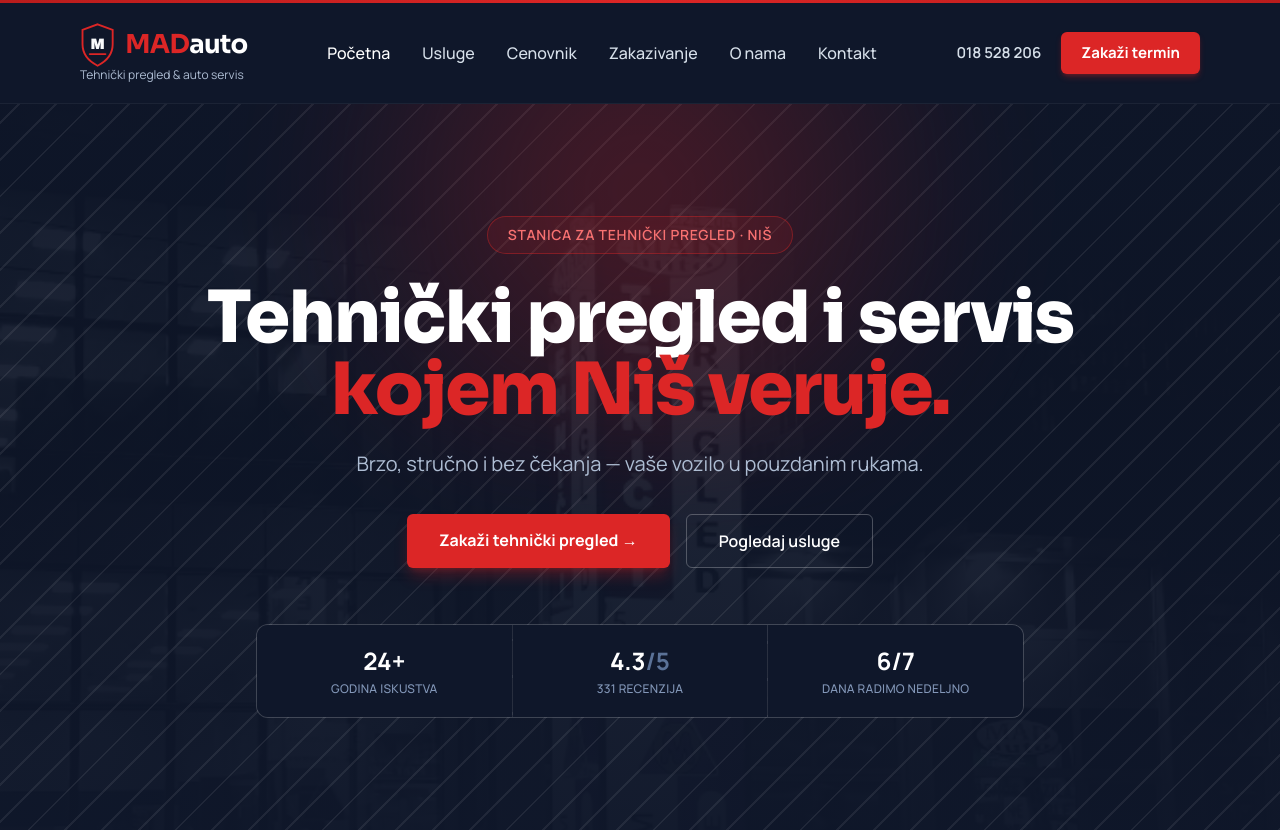
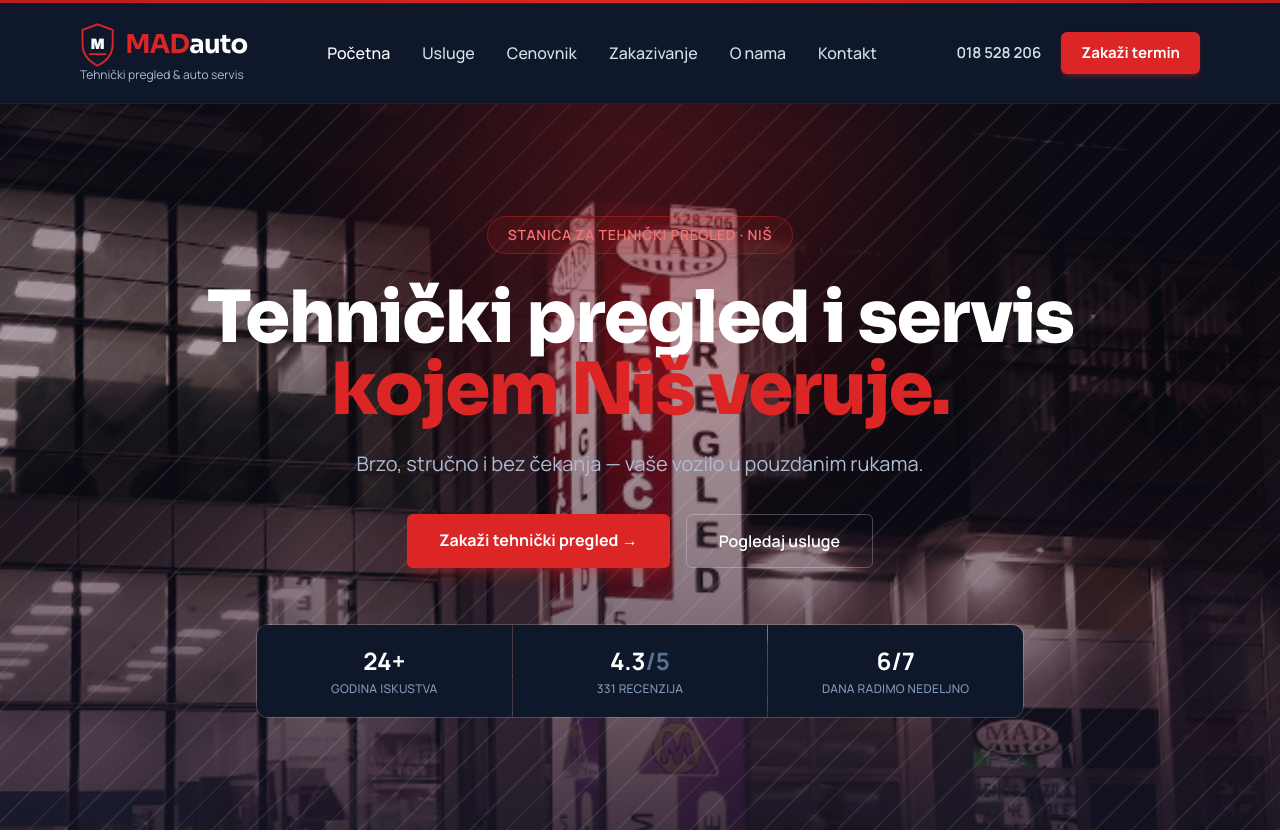
Before and after one commit to KineticAgency/madauto-website, a Next.js app: page / in a window 1280 px wide. Shown: the top 832 px of the page. Built offline with nearby package versions, Linux system fonts and the light colour scheme.

Commit message:
Pojacana vidljivost fotografije u hero pozadini

```diff
--- a/src/app/page.tsx
+++ b/src/app/page.tsx
@@ -11,18 +11,22 @@ export default function HomePage() {
           src="/images/fasada-nocu.png"
           alt=""
           aria-hidden="true"
-          className="pointer-events-none absolute inset-0 h-full w-full object-cover opacity-40"
+          className="pointer-events-none absolute inset-0 h-full w-full object-cover"
           style={{
             objectPosition: "center 25%",
-            filter: "grayscale(65%) brightness(0.6) contrast(1.15)",
+            filter: "grayscale(35%) brightness(0.95) contrast(1.1) saturate(1.2)",
           }}
         />
         <div
           className="pointer-events-none absolute inset-0"
           style={{
             background:
-              "linear-gradient(180deg, rgba(15,23,42,0.88) 0%, rgba(15,23,42,0.75) 40%, rgba(15,23,42,0.93) 100%)",
+              "linear-gradient(180deg, rgba(15,23,42,0.55) 0%, rgba(15,23,42,0.4) 35%, rgba(15,23,42,0.55) 65%, rgba(15,23,42,0.85) 100%)",
           }}
+        />
+        <div
+          className="pointer-events-none absolute inset-0"
+          style={{ background: "rgba(220,38,38,0.12)", mixBlendMode: "color" }}
         />
         <div
           className="pointer-events-none absolute inset-0 opacity-[0.07]"
```
